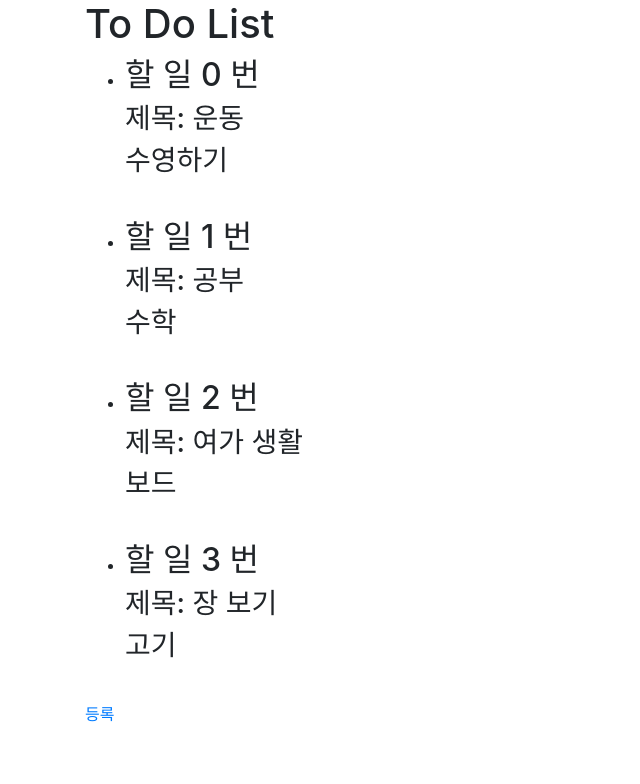
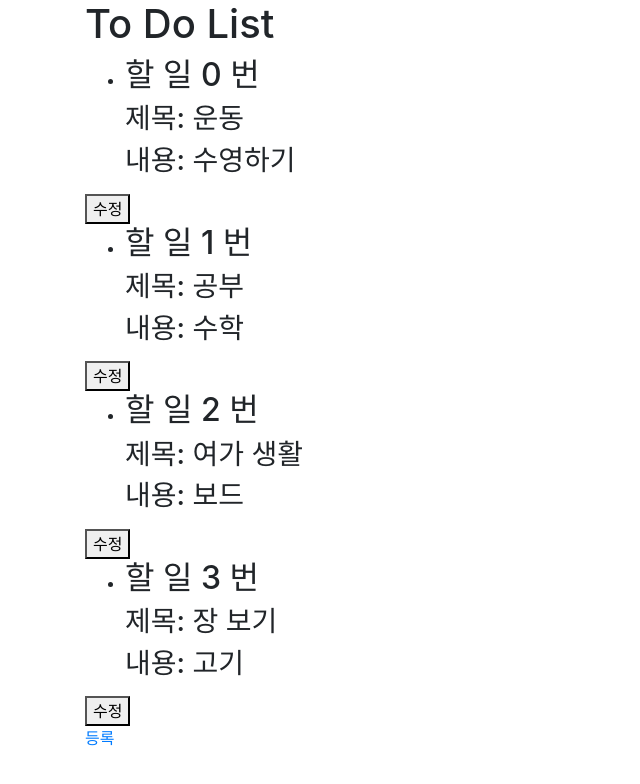
Before and after one commit to YooInKeun/TIL-Vue.Js, a Vue app in the folder To Do App/to-do-app/: page /todo/list in a window 1280 px wide. Shown: the top 784 px of the page, without its empty margins (0-640 px from the left). Built offline with nearby package versions, Linux system fonts and the light colour scheme.

Commit message:
[ADD] 라우터 추가

```diff
--- a/To Do App/to-do-app/src/components/todo/ToDoAdd.vue
+++ b/To Do App/to-do-app/src/components/todo/ToDoAdd.vue
@@ -12,7 +12,7 @@
 
 <script>
 export default {
-  name: 'ToDoList',
+  name: 'toDoAdd',
   data () {
     return {
         title: null,
@@ -31,6 +31,10 @@ export default {
           alert("등록 완료 되었습니다");
           this.title = null;
           this.content = null;
+
+          this.$router.push({
+            name: "toDoList"
+          });
       }
   },
 }
--- a/To Do App/to-do-app/src/components/todo/ToDoList.vue
+++ b/To Do App/to-do-app/src/components/todo/ToDoList.vue
@@ -4,8 +4,9 @@
       <ul>
         <li><h2>할 일 {{ index }} 번</h2></li>
        <h3>제목: {{ todo.title }}</h3>
-       <h3>{{ todo.content }}</h3>
+       <h3>내용: {{ todo.content }}</h3>
       </ul>
+      <button @click="moveToToDoUpdate(todo)">수정</button>
       <br>
     </div>
     <router-link to="/todo/add">등록</router-link>
@@ -14,7 +15,7 @@
 
 <script>
 export default {
-  name: 'ToDoList',
+  name: 'toDoList',
   data () {
     return {
       todos: [
@@ -48,6 +49,17 @@ export default {
     fetch_all_data: function () {
       // 데이터를 받았다고 가정
     },
+    moveToToDoUpdate(todo) {
+      this.$router.push({
+        name: "toDoUpdate",
+        param: {
+          todo: todo
+        },
+        query: {
+          todo_id: todo.id
+        }
+      })
+    }
   },
 }
 </script>
--- a/To Do App/to-do-app/src/router/toDoRouter.js
+++ b/To Do App/to-do-app/src/router/toDoRouter.js
@@ -1,5 +1,6 @@
 import ToDoListView from '../../views/todo/ToDoListView.vue'
 import ToDoAddView from '../../views/todo/ToDoAddView.vue'
+import ToDoUpdateView from '../../views/todo/ToDoUpdateView.vue'
 
 const toDoRoutes = [
     {
@@ -8,13 +9,18 @@ const toDoRoutes = [
     },
     {
         path: '/todo/list',
-        name: 'ToDoListView',
+        name: 'toDoList',
         component: ToDoListView
     },
     {
         path: '/todo/add',
-        name: 'ToDoListView',
+        name: 'toDoAdd',
         component: ToDoAddView
+    },
+    {
+        path: '/todo/update',
+        name: 'toDoUpdate',
+        component: ToDoUpdateView
     }
 ]
 
```
